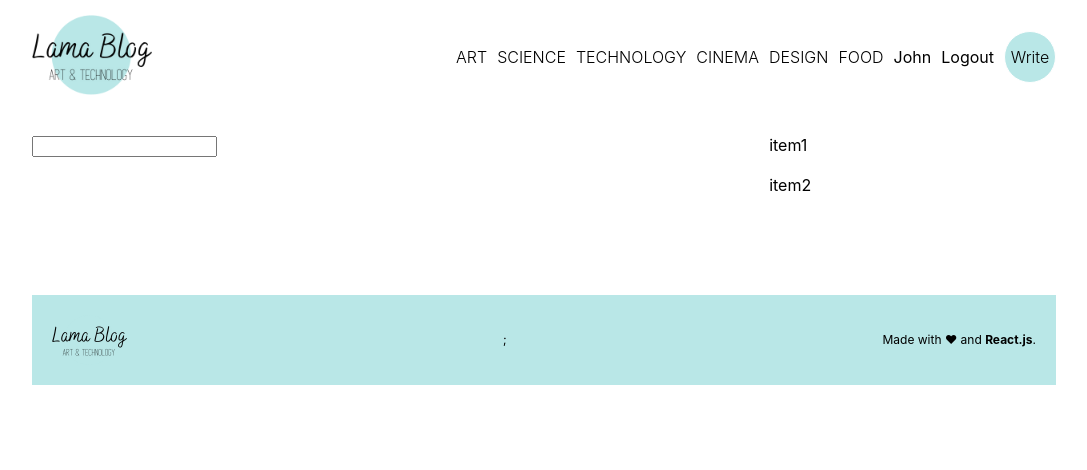
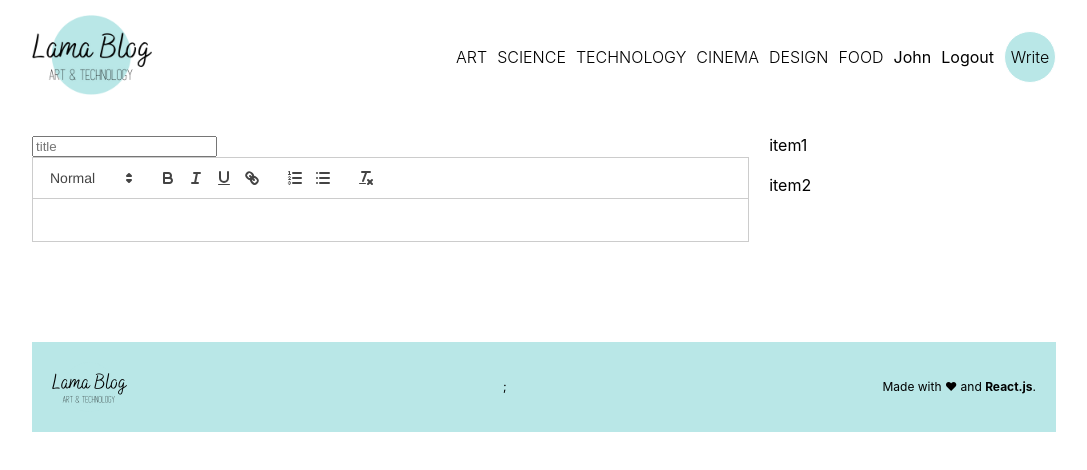
Before and after one commit to Zia123456/node_project, a React (Create React App) app: page /write in a window 1280 px wide. Shown: the top 470 px of the page, without its empty margins (96-1183 px from the left). Built offline with nearby package versions, Linux system fonts and the light colour scheme.

Commit message:
Include react-quill

```diff
--- a/src/pages/Write.jsx
+++ b/src/pages/Write.jsx
@@ -1,10 +1,16 @@
-import React from 'react';
+import React, { useState } from 'react';
+import ReactQuill from 'react-quill';
+import 'react-quill/dist/quill.snow.css';
 
 function Write() {
+  const [value, setValue] = useState('');
   return (
     <div className="add">
       <div className="content">
-        <input type="text" />
+        <input type="text" placeholder="title" />
+        <div className="editContainer">
+          <ReactQuill theme="snow" value={value} onChange={setValue} />
+        </div>
       </div>
       <div className="menu">
         <div className="item1">item1</div>
```
